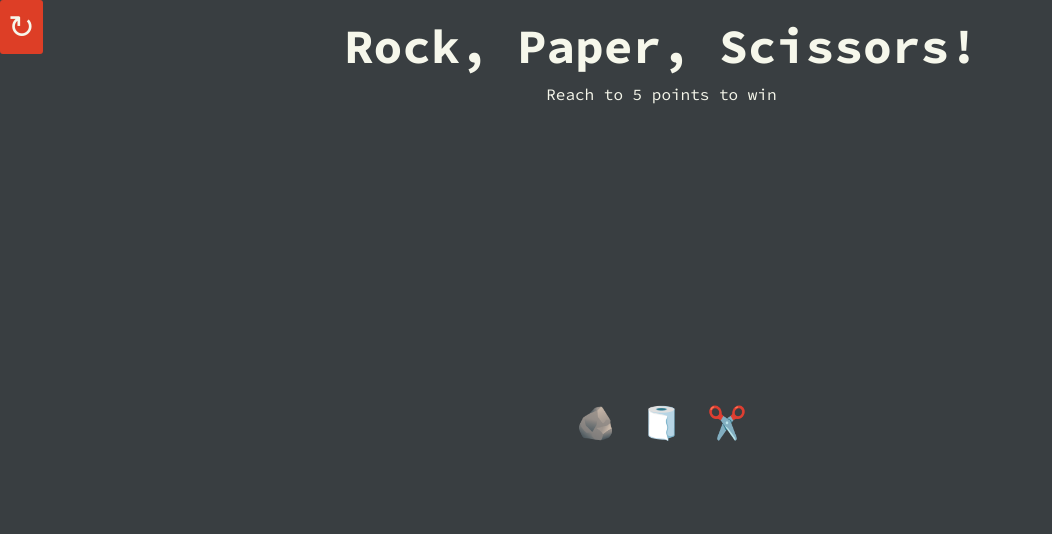
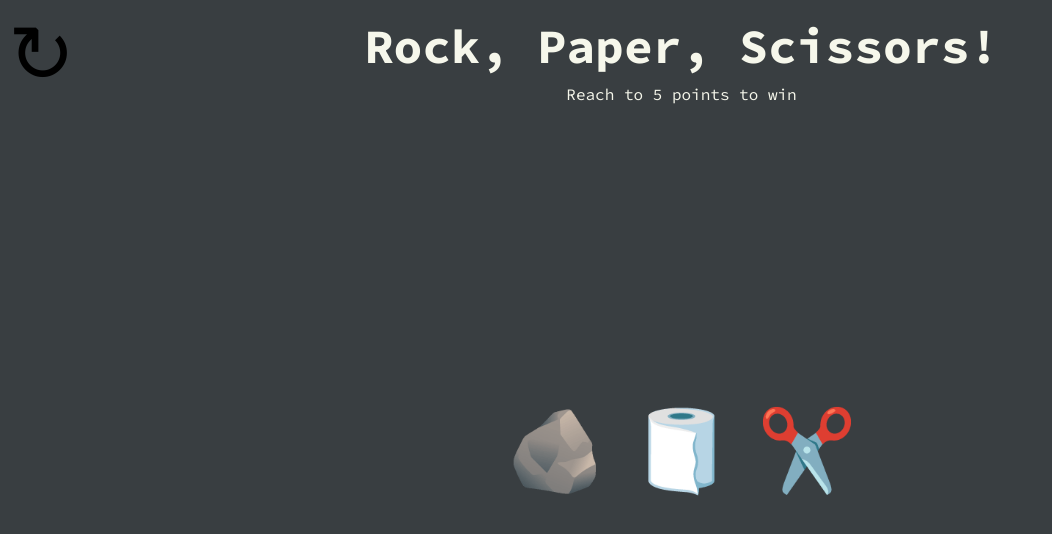
Before and after one commit to danielz0102/rock-paper-scissors, a plain HTML site: page index.html in a window 1280 px wide. Shown: the whole page, without its empty margins (0-1052 px from the left). Drawn offline with Linux system fonts and the light colour scheme.

Commit message:
Increase button size and reset button hover style

```diff
--- a/style.css
+++ b/style.css
@@ -47,17 +47,23 @@ button {
     padding: 0.5rem;
     border: none;
     border-radius: 3px;
-    font-size: 2rem;
+    font-size: 5rem;
     background-color: #ffffff00;
     transition: background-color 0.2s ease-in-out;
 }
 
 #restart {
-    color: #f6f7eb;
+    color: #dd3e26;
     margin-right: auto;
+    transition: color 0.2s ease-in-out;
 }
 
-button:hover {
+#restart:hover {
+    cursor: pointer;
+    color: #000;
+}
+
+button:hover:not(#restart) {
     cursor: pointer;
     background-color: #dd3e26;
 }
```
